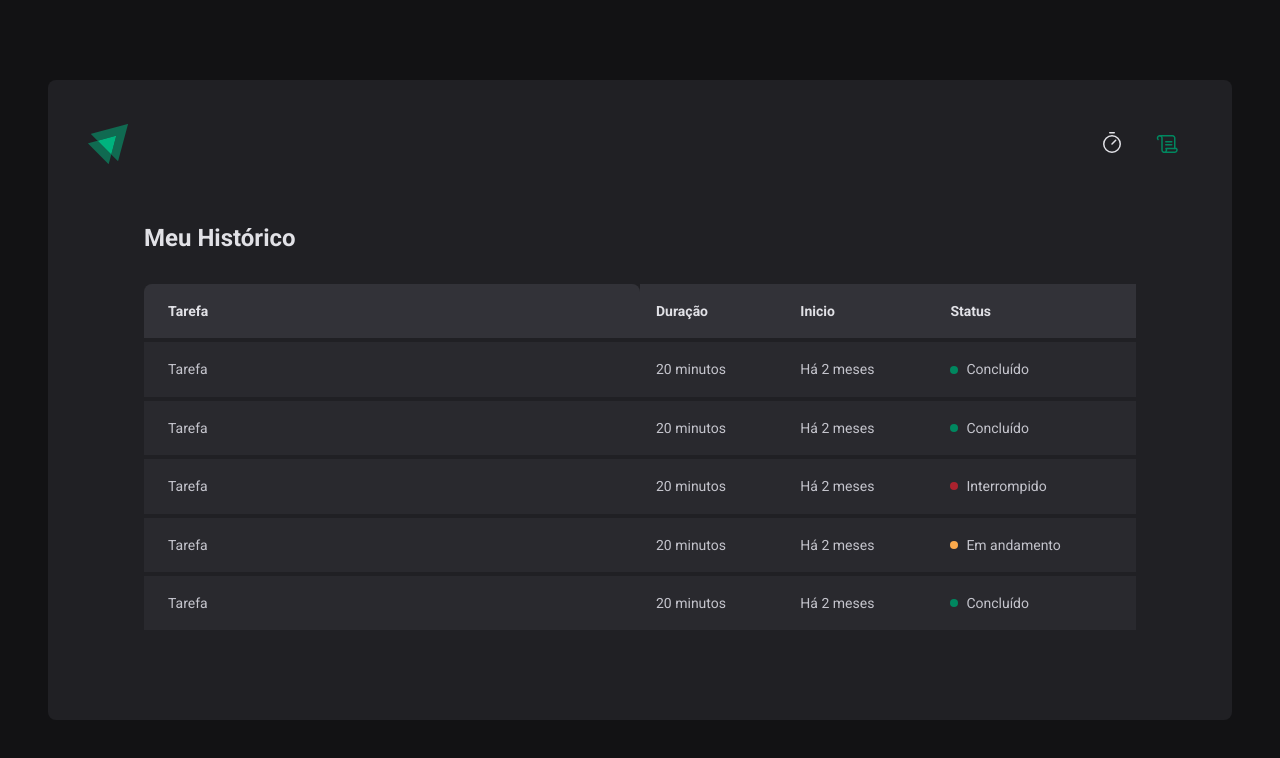
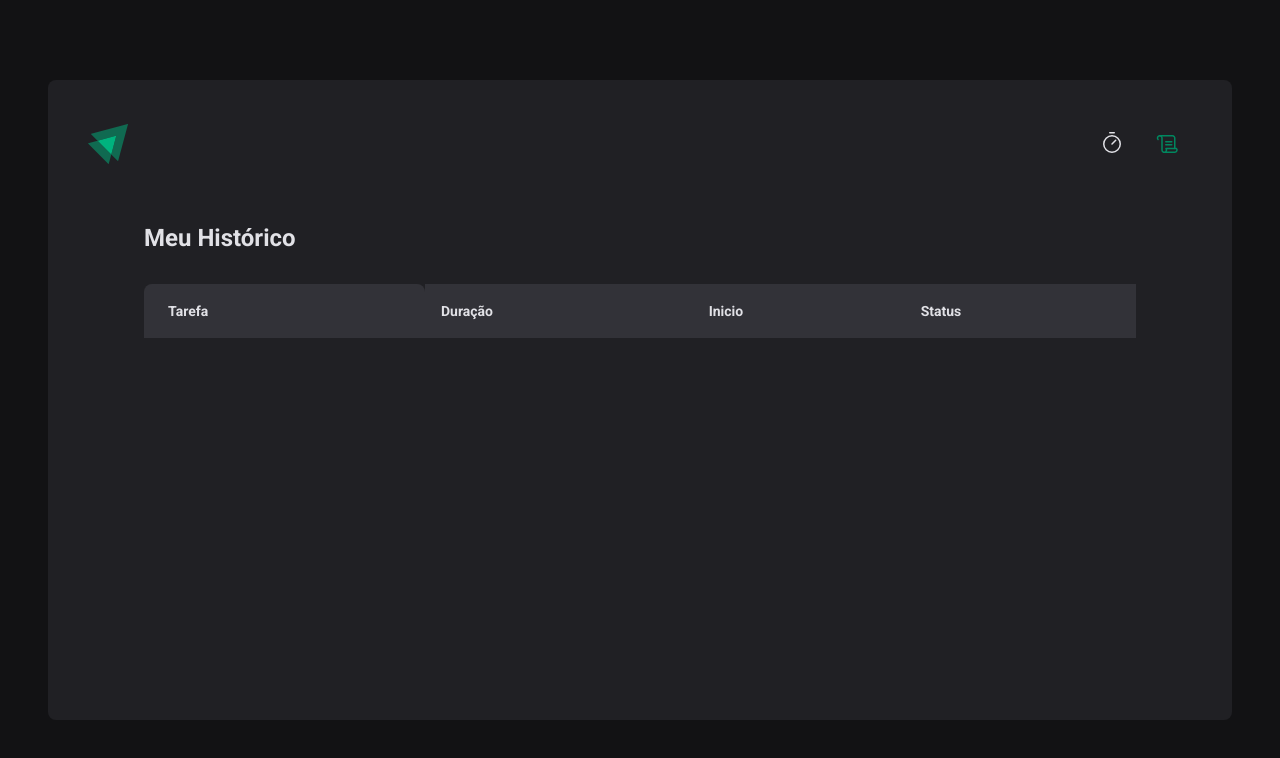
Before and after one commit to DiegoImperiano/ignite-timer, a React (Vite) app: page /history in a window 1280 px wide. Shown: the top 758 px of the page. Built offline with nearby package versions, Linux system fonts and the light colour scheme.

Commit message:
feat(History): add dynamic history function

```diff
--- a/src/App.tsx
+++ b/src/App.tsx
@@ -4,12 +4,15 @@
 
 import { GlobalStyle } from './styles/global'
 import { defaultTheme } from './styles/themes/default'
+import { CyclesContextProvider } from './contexts/CyclesContext'
 
 export function App() {
   return (
     <ThemeProvider theme={defaultTheme}>
       <BrowserRouter>
-        <Router />
+        <CyclesContextProvider>
+          <Router />
+        </CyclesContextProvider>
       </BrowserRouter>
       <GlobalStyle />
     </ThemeProvider>
--- /dev/null
+++ b/src/contexts/CyclesContext.tsx
@@ -0,0 +1,102 @@
+import { ReactNode, createContext, useState } from 'react'
+
+interface CreateCycleData {
+  task: string
+  minutesAmount: number
+}
+
+interface Cycle {
+  id: string
+  task: string
+  minutesAmount: number
+  startDate: Date
+  interruptedDate?: Date
+  finishedDate?: Date
+}
+
+interface CyclesContextType {
+  cycles: Cycle[]
+  activeCycle: Cycle | undefined
+  activeCycleId: string | null
+  amountSecondsPassed: number
+  markCurrentCycleAsFinished: () => void // == A uma função que não retorna nada
+  setSecondsPassed: (seconds: number) => void
+  createNewCycle: (data: CreateCycleData) => void
+  interruptCurrentCycle: () => void
+}
+
+export const CyclesContext = createContext({} as CyclesContextType)
+
+interface CyclesContextProviderProps {
+  children: ReactNode
+}
+
+export function CyclesContextProvider({
+  children,
+}: CyclesContextProviderProps) {
+  const [cycles, setCycles] = useState<Cycle[]>([])
+  const [activeCycleId, setActiveCycleId] = useState<string | null>(null)
+  const [amountSecondsPassed, setAmountSecondsPassed] = useState(0)
+
+  const activeCycle = cycles.find((cycle) => cycle.id === activeCycleId)
+
+  function setSecondsPassed(seconds: number) {
+    setAmountSecondsPassed(seconds)
+  }
+
+  function markCurrentCycleAsFinished() {
+    setCycles((state) =>
+      state.map((cycle) => {
+        if (cycle.id === activeCycleId) {
+          return { ...cycle, finishedDate: new Date() }
+        } else {
+          return cycle
+        }
+      }),
+    )
+  }
+
+  function createNewCycle(data: CreateCycleData) {
+    const id = String(new Date().getTime())
+
+    const newCycle: Cycle = {
+      id,
+      task: data.task,
+      minutesAmount: data.minutesAmount,
+      startDate: new Date(),
+    }
+
+    setCycles((state) => [...state, newCycle]) // Sempre que uma atualização de estado dependender do valor do estado anterior precisamos utilizar uma arrow function
+    setActiveCycleId(id)
+    setAmountSecondsPassed(0)
+  }
+
+  function interruptCurrentCycle() {
+    setCycles((state) =>
+      state.map((cycle) => {
+        if (cycle.id === activeCycleId) {
+          return { ...cycle, interruptedDate: new Date() }
+        } else {
+          return cycle
+        }
+      }),
+    )
+    setActiveCycleId(null)
+  }
+  return (
+    <CyclesContext.Provider
+      value={{
+        cycles,
+        activeCycle,
+        activeCycleId,
+        markCurrentCycleAsFinished,
+        amountSecondsPassed,
+        setSecondsPassed,
+        createNewCycle,
+        interruptCurrentCycle,
+      }}
+    >
+      {children}
+    </CyclesContext.Provider>
+  )
+}
--- a/src/pages/History/index.tsx
+++ b/src/pages/History/index.tsx
@@ -1,6 +1,11 @@
+import { useContext } from 'react'
+import { formatDistanceToNow } from 'date-fns'
+import ptBR from 'date-fns/locale/pt-BR'
 import { HistoryContainer, HistoryList, Status } from './styles'
+import { CyclesContext } from '../../contexts/CyclesContext'
 
 export function History() {
+  const { cycles } = useContext(CyclesContext)
   return (
     <HistoryContainer>
       <h1>Meu Histórico</h1>
@@ -13,46 +18,32 @@
             <th>Status</th>
           </thead>
           <tbody>
-            <tr>
-              <td>Tarefa</td>
-              <td>20 minutos</td>
-              <td>Há 2 meses</td>
-              <td>
-                <Status statusColor="green">Concluído</Status>
-              </td>
-            </tr>
-            <tr>
-              <td>Tarefa</td>
-              <td>20 minutos</td>
-              <td>Há 2 meses</td>
-              <td>
-                <Status statusColor="green">Concluído</Status>
-              </td>
-            </tr>
-            <tr>
-              <td>Tarefa</td>
-              <td>20 minutos</td>
-              <td>Há 2 meses</td>
-              <td>
-                <Status statusColor="red">Interrompido</Status>
-              </td>
-            </tr>
-            <tr>
-              <td>Tarefa</td>
-              <td>20 minutos</td>
-              <td>Há 2 meses</td>
-              <td>
-                <Status statusColor="yellow">Em andamento</Status>
-              </td>
-            </tr>
-            <tr>
-              <td>Tarefa</td>
-              <td>20 minutos</td>
-              <td>Há 2 meses</td>
-              <td>
-                <Status statusColor="green">Concluído</Status>
-              </td>
-            </tr>
+            {cycles.map((cycle) => {
+              return (
+                <tr key={cycle.id}>
+                  <td>{cycle.task}</td>
+                  <td>{cycle.minutesAmount} minutos</td>
+                  <td>
+                    {formatDistanceToNow(cycle.startDate, {
+                      addSuffix: true,
+                      locale: ptBR,
+                    })}
+                  </td>
+                  <td>
+                    {cycle.finishedDate && (
+                      <Status statusColor="green">Concluído</Status>
+                    )}
+
+                    {cycle.interruptedDate && (
+                      <Status statusColor="red">Interrompido</Status>
+                    )}
+                    {!cycle.finishedDate && !cycle.interruptedDate && (
+                      <Status statusColor="yellow">Em andamaneto</Status>
+                    )}
+                  </td>
+                </tr>
+              )
+            })}
           </tbody>
         </table>
       </HistoryList>
--- a/src/pages/Home/components/Countdown/index.tsx
+++ b/src/pages/Home/components/Countdown/index.tsx
@@ -1,7 +1,7 @@
 import { useContext, useEffect } from 'react'
 import { CountDownContainer, Separator } from './styles'
 import { differenceInSeconds } from 'date-fns'
-import { CyclesContext } from '../..'
+import { CyclesContext } from '../../../../contexts/CyclesContext'
 
 export function Countdown() {
   const {
--- a/src/pages/Home/components/NewCycleForm/index.tsx
+++ b/src/pages/Home/components/NewCycleForm/index.tsx
@@ -1,8 +1,8 @@
 import { FormContainer, MinutsAmountInput, TaskInput } from './styles'
 
 import { useContext } from 'react'
-import { CyclesContext } from '../..'
 import { useFormContext } from 'react-hook-form'
+import { CyclesContext } from '../../../../contexts/CyclesContext'
 
 export function NewCycleForm() {
   const { activeCycle } = useContext(CyclesContext)
--- a/src/pages/Home/index.tsx
+++ b/src/pages/Home/index.tsx
@@ -1,4 +1,4 @@
-import { createContext, useState } from 'react'
+import { useContext } from 'react'
 import { HandPalm, Play } from 'phosphor-react'
 import { FormProvider, useForm } from 'react-hook-form'
 import { zodResolver } from '@hookform/resolvers/zod'
@@ -11,23 +11,7 @@
 } from './styles'
 import { NewCycleForm } from './components/NewCycleForm'
 import { Countdown } from './components/Countdown'
-
-interface Cycle {
-  id: string
-  task: string
-  minutesAmount: number
-  startDate: Date
-  interruptedDate?: Date
-  finishedDate?: Date
-}
-
-interface CyclesContextType {
-  activeCycle: Cycle | undefined
-  activeCycleId: string | null
-  amountSecondsPassed: number
-  markCurrentCycleAsFinished: () => void // == A uma função que não retorna nada
-  setSecondsPassed: (seconds: number) => void
-}
+import { CyclesContext } from '../../contexts/CyclesContext'
 
 const newCycleFormValidationSchema = zod.object({
   task: zod.string().min(1, 'Informe a tarefa'),
@@ -37,14 +21,11 @@
     .max(60, 'O ciclo precisa ser de no máximo 60 minutos'),
 })
 
-export const CyclesContext = createContext({} as CyclesContextType)
-
 type NewCycleFormData = zod.infer<typeof newCycleFormValidationSchema> // Aqui o typeof serve para referenciar uma variavel JavaScript dentro do TypeScript
 
 export function Home() {
-  const [cycles, setCycles] = useState<Cycle[]>([])
-  const [activeCycleId, setActiveCycleId] = useState<string | null>(null)
-  const [amountSecondsPassed, setAmountSecondsPassed] = useState(0)
+  const { activeCycle, createNewCycle, interruptCurrentCycle } =
+    useContext(CyclesContext)
 
   const newCycleForm = useForm<NewCycleFormData>({
     resolver: zodResolver(newCycleFormValidationSchema),
@@ -56,52 +37,9 @@
 
   const { handleSubmit, watch, reset } = newCycleForm
 
-  const activeCycle = cycles.find((cycle) => cycle.id === activeCycleId)
-
-  function setSecondsPassed(seconds: number) {
-    setAmountSecondsPassed(seconds)
-  }
-
-  function markCurrentCycleAsFinished() {
-    setCycles((state) =>
-      state.map((cycle) => {
-        if (cycle.id === activeCycleId) {
-          return { ...cycle, finishedDate: new Date() }
-        } else {
-          return cycle
-        }
-      }),
-    )
-  }
-
-  function handleCreateNewCycle(data: NewCycleFormData) {
-    const id = String(new Date().getTime())
-
-    const newCycle: Cycle = {
-      id,
-      task: data.task,
-      minutesAmount: data.minutesAmount,
-      startDate: new Date(),
-    }
-
-    setCycles((state) => [...state, newCycle]) // Sempre que uma atualização de estado dependender do valor do estado anterior precisamos utilizar uma arrow function
-    setActiveCycleId(id)
-    setAmountSecondsPassed(0)
-
+  function handleCreatNewCycle(data: NewCycleFormData) {
+    createNewCycle(data)
     reset()
-  }
-
-  function handleInterruptCycle() {
-    setCycles((state) =>
-      state.map((cycle) => {
-        if (cycle.id === activeCycleId) {
-          return { ...cycle, interruptedDate: new Date() }
-        } else {
-          return cycle
-        }
-      }),
-    )
-    setActiveCycleId(null)
   }
 
   const task = watch('task')
@@ -109,24 +47,14 @@
 
   return (
     <HomeContainer>
-      <form onSubmit={handleSubmit(handleCreateNewCycle)} action="">
-        <CyclesContext.Provider
-          value={{
-            activeCycle,
-            activeCycleId,
-            markCurrentCycleAsFinished,
-            amountSecondsPassed,
-            setSecondsPassed,
-          }}
-        >
-          <FormProvider {...newCycleForm}>
-            <NewCycleForm />
-          </FormProvider>
-          <Countdown />
-        </CyclesContext.Provider>
+      <form onSubmit={handleSubmit(handleCreatNewCycle)} action="">
+        <FormProvider {...newCycleForm}>
+          <NewCycleForm />
+        </FormProvider>
+        <Countdown />
 
         {activeCycle ? (
-          <StopCountdownButton onClick={handleInterruptCycle} type="button">
+          <StopCountdownButton onClick={interruptCurrentCycle} type="button">
             <HandPalm size={24} /> Interromper
           </StopCountdownButton>
         ) : (
```
